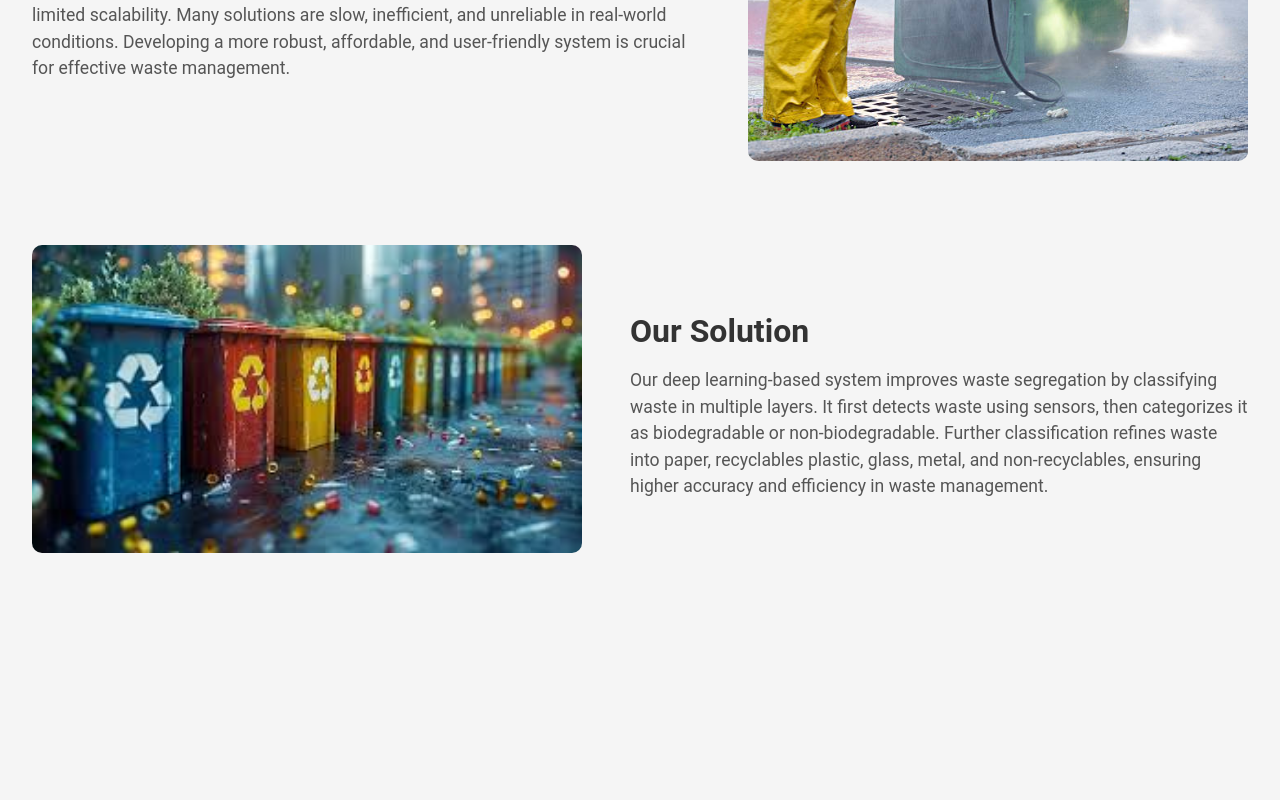
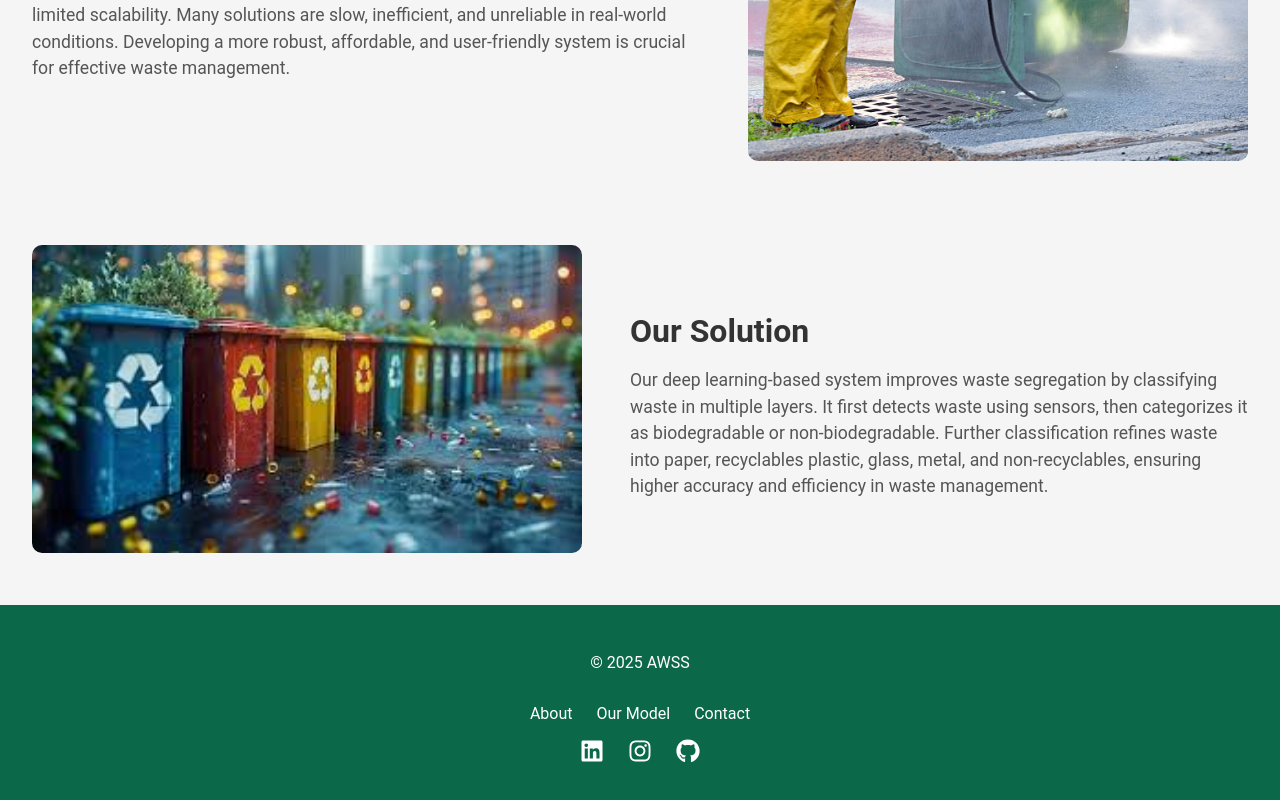
Before and after one commit to AananChopra/AWSS, a React (Vite) app: page / in a window 1280 px wide. Shown: the part 1624-2424 px from the top of the page. Before the commit the page ends 2181 px from the top, so only its background shows below. Built offline with nearby package versions, Linux system fonts and the light colour scheme.

Commit message:
made footer

```diff
--- a/index.html
+++ b/index.html
@@ -4,6 +4,7 @@
     <meta charset="UTF-8" />
     <link rel="icon" type="image/svg+xml" href="/vite.svg" />
     <meta name="viewport" content="width=device-width, initial-scale=1.0" />
+    <link rel="stylesheet" href="https://cdnjs.cloudflare.com/ajax/libs/font-awesome/6.0.0/css/all.min.css">
     <title>AWSS</title>
   </head>
   <body>
--- a/package.json
+++ b/package.json
@@ -13,6 +13,7 @@
     "framer-motion": "^12.5.0",
     "react": "^19.0.0",
     "react-dom": "^19.0.0",
+    "react-icons": "^5.5.0",
     "react-router-dom": "^7.3.0"
   },
   "devDependencies": {
--- a/src/Utility/animations.js
+++ b/src/Utility/animations.js
@@ -67,3 +67,19 @@ export const SlideDown = (delay) => {
       }
   }
 }
+
+export const FooterAnimation = (delay) => {
+  return {
+    initial: { y: 100, opacity: 0, scale: 0.95 },
+    animate: {
+      y: 0,
+      opacity: 1,
+      scale: 1,
+      transition: {
+        delay: delay,
+        duration: 0.6,
+        ease: "easeOut"
+      }
+    }
+  };
+};
--- /dev/null
+++ b/src/components/Footer/Footer.jsx
@@ -0,0 +1,55 @@
+import { motion } from "framer-motion";
+import { Link } from "react-router-dom";
+import { FaLinkedin, FaInstagram, FaGithub } from "react-icons/fa";
+import { FooterAnimation } from "../../Utility/animations";
+import "./Footer.css";
+
+const Footer = () => {
+  return (
+    <motion.footer
+      className="footer"
+      variants={FooterAnimation(0)}
+      initial="initial"
+      whileInView="animate"
+      viewport={{ once: false, amount: 0.2 }}
+    >
+      <p className="Copyright">© 2025 AWSS</p>
+
+      <motion.div
+        className="footer-links"
+        initial={{ opacity: 0, y: 20 }}
+        animate={{ opacity: 1, y: 0 }}
+        transition={{ delay: 0.4, duration: 0.5 }}
+      >
+        <Link to="/">About</Link>
+        <Link to="/">Our Model</Link>
+        <Link to="/">Contact</Link>
+      </motion.div>
+
+      <motion.div
+        className="footer-socials"
+        initial={{ opacity: 0, y: 20 }}
+        animate={{ opacity: 1, y: 0 }}
+        transition={{ delay: 0.6, duration: 0.5 }}
+      >
+        <a href="https://www.linkedin.com/in/shauviqmishra/" target="_blank" rel="noopener noreferrer">
+          <motion.div whileHover={{ scale: 1.3 }} transition={{ type: "spring", stiffness: 300 }}>
+            <FaLinkedin />
+          </motion.div>
+        </a>
+        <a href="https://www.instagram.com/shauviqmishra/" target="_blank" rel="noopener noreferrer">
+          <motion.div whileHover={{ scale: 1.3 }} transition={{ type: "spring", stiffness: 300 }}>
+            <FaInstagram />
+          </motion.div>
+        </a>
+        <a href="https://github.com/Shauviq/AWSS" target="_blank" rel="noopener noreferrer">
+          <motion.div whileHover={{ scale: 1.3 }} transition={{ type: "spring", stiffness: 300 }}>
+            <FaGithub />
+          </motion.div>
+        </a>
+      </motion.div>
+    </motion.footer>
+  );
+};
+
+export default Footer;
--- /dev/null
+++ b/src/components/Footer/footer.css
@@ -0,0 +1,49 @@
+.footer {
+    margin-top: 3rem;
+    text-align: center;
+    padding: 2rem;
+    background-color: #0B694A;
+    color: white;
+    font-size: 1rem;
+    display: flex;
+    flex-direction: column;
+    align-items: center;
+    gap: 1rem;
+}
+
+.footer-links {
+    display: flex;
+    gap: 1.5rem;
+}
+
+.footer-links a {
+    color: white;
+    text-decoration: none;
+    font-size: 1rem;
+    transition: transform 0.3s ease-in-out, color 0.3s ease-in-out;
+}
+
+.copyright{
+    font-size: 1rem;
+}
+
+.footer-links a:hover {
+    opacity: 0.7;
+    transform: scale(1.2);
+}
+
+.footer-socials {
+    display: flex;
+    gap: 1.5rem;
+    font-size: 1.5rem;
+}
+
+.footer-socials a {
+    color: white;
+    transition: transform 0.3s ease-in-out, color 0.3s ease-in-out;
+}
+
+.footer-socials a:hover {
+    opacity: 0.7;
+    transform: scale(1.2);
+}
--- a/src/components/Home/Home.jsx
+++ b/src/components/Home/Home.jsx
@@ -1,3 +1,4 @@
+import Footer from "../Footer/Footer";
 import Info from "../Info/Info";
 import Navbar from "../navbar/Navbar";
 import Upload from "../Upload_section/Upload";
@@ -9,6 +10,7 @@ function Home(){
             <Navbar/>
             <Upload/>
             <Info/>
+            <Footer/>
         </main>
     );
 }
--- a/src/components/navbar/navbar.css
+++ b/src/components/navbar/navbar.css
@@ -32,13 +32,17 @@ a{
     font-weight: bold;
 }
 
-.navlinks a {
+.navlinks{
     color: white;
-    transition: opacity 0.2s ease-in-out;
+    a{
+        color: white;
+    }
+    transition: transform 0.3s ease-in-out, color 0.3s ease-in-out;
 }
 
-.navlinks a:hover {
+.navlinks:hover {
     opacity: 0.7;
+    transform: scale(1.2);
 }
 
 
```
Also changed, not shown: 1 other file (tests, documents, lock files or other folders).
